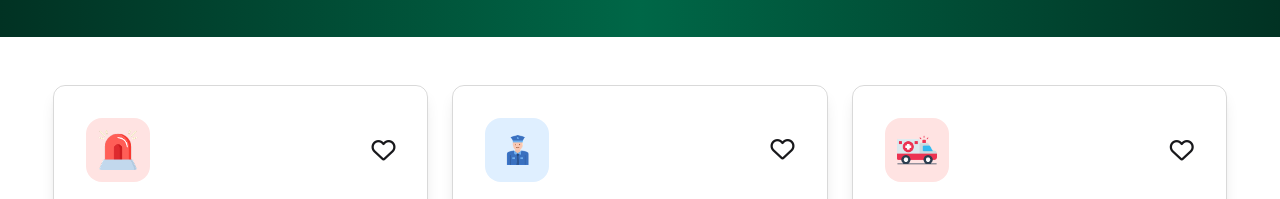
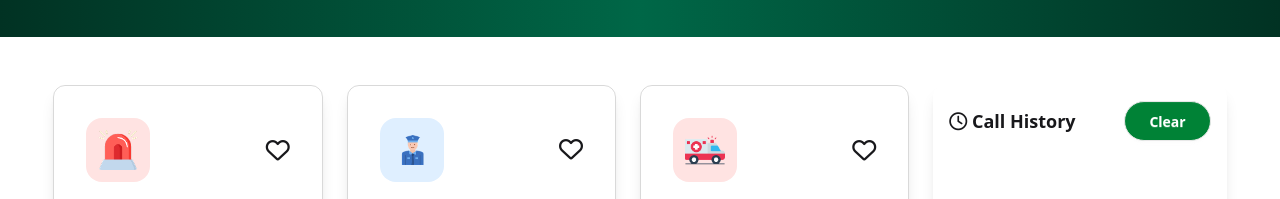
Before and after one commit to rizvy2051/B12_Assignment_5, a plain HTML site: page index.html in a window 1280 px wide. Shown: the part 425-624 px from the top of the page. Drawn offline with nearby package versions, Linux system fonts and the light colour scheme; a web font is replaced by a local one.

Commit message:
History Section Added

```diff
--- a/index.html
+++ b/index.html
@@ -186,6 +186,16 @@
       </div>
       <!-- Card Section end -->
 
+      <!-- History Section Start -->
+      <aside class="md:self-stretch w-full md:w-1/3 lg:w-1/4 bg-white rounded-xl shadow-lg p-4 flex flex-col">
+        <div class="flex justify-between items-center">
+          <h2 class="text-lg font-semibold"><i class="fa-regular fa-clock"></i> Call History</h2>
+          <button id="clear-history" class="btn rounded-3xl px-6 py-2 bg-green-700 hover:bg-blue-600 text-white">Clear</button>
+        </div>
+
+        <ul id="history-list" class="mt-4 space-y-2 w-full max-h-80 overflow-y-auto md:max-h-none md:flex-1 md:overflow-y-auto"></ul>
+      </aside>
+      <!-- History Section ENd -->
 
     </section>
 
```
